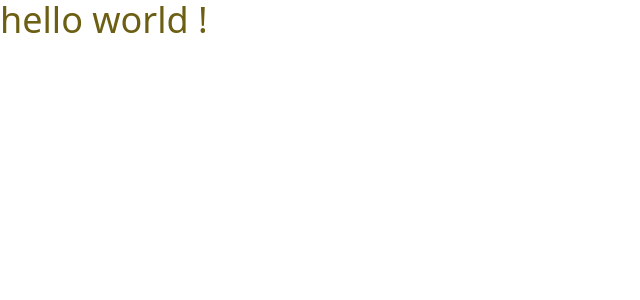
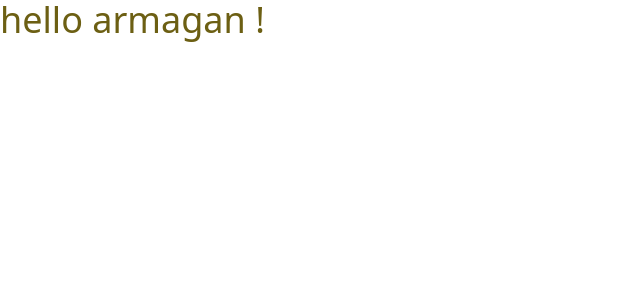
Before and after one commit to armagandalkiran/eliteparke, a React (Create React App) app in the folder client/: page / in a window 1280 px wide. Shown: the top 300 px of the page, without its empty margins (0-640 px from the left). Built offline with nearby package versions, Linux system fonts and the light colour scheme.

Commit message:
first commit from armagan

```diff
--- a/client/src/App.js
+++ b/client/src/App.js
@@ -3,7 +3,7 @@ import './index.css';
 
 function App() {
   return (<div>
-    <h1 className="text-primary text-4xl">hello world !</h1>
+    <h1 className="text-primary text-4xl">hello armagan !</h1>
   </div>
   )
 }
```
